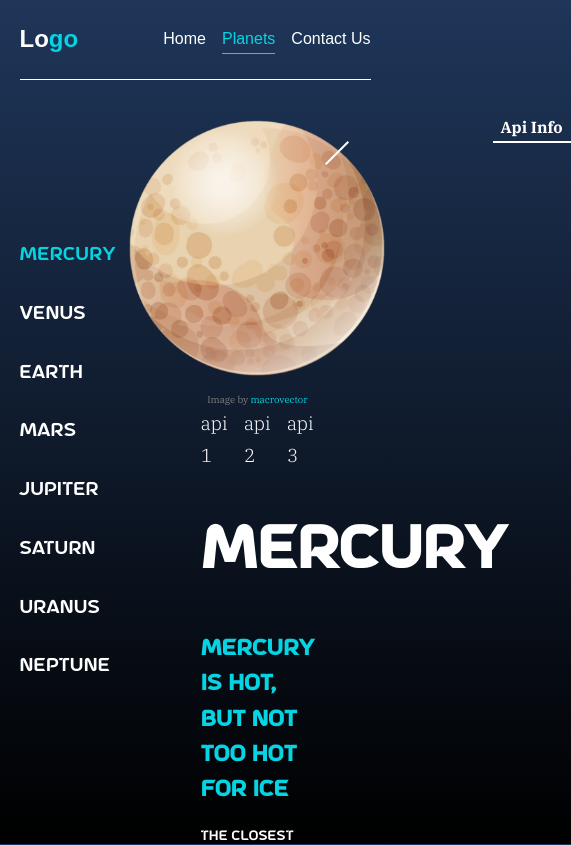
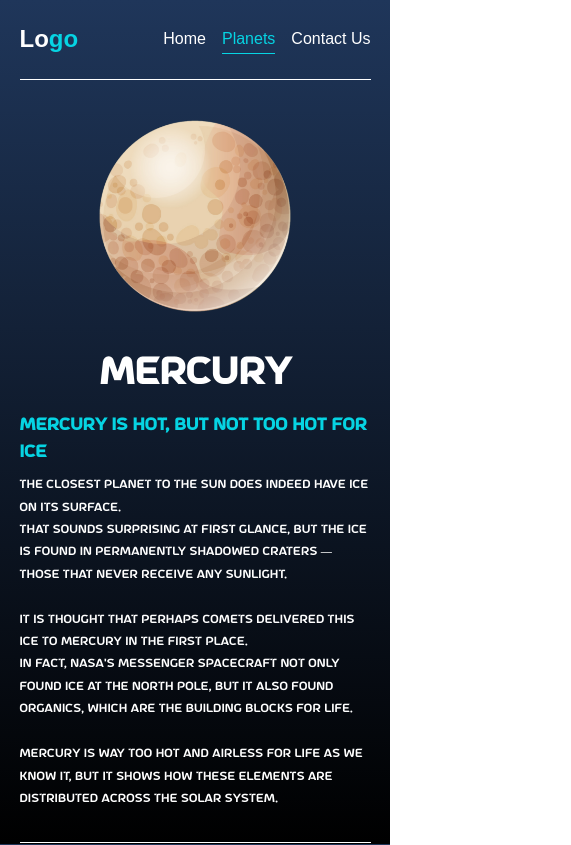
Before and after one commit to knutcode/hostoppgave, a React (Create React App) app: page /#/planets in a window 390 px wide. Shown: the top 845 px of the page, 571 px wide, since content can reach past the window. Built offline with nearby package versions, Linux system fonts and the light colour scheme.

Commit message:
media query

```diff
--- a/src/pages/planetsPage/components/earth/Earth.jsx
+++ b/src/pages/planetsPage/components/earth/Earth.jsx
@@ -10,12 +10,9 @@ const Earth = () => {
 					<s.Planet>
 						<s.Img src={EARTH} alt="earth" />
 
-						<s.Api_Info>Api Info</s.Api_Info>
+						<s.Api_Info_Absolute>Api Info</s.Api_Info_Absolute>
 						<s.Angled_Line />
 					</s.Planet>
-					<a href="https://www.freepik.com/free-vector/sun-moon-mercury-venus-earth-mars-jupiter-saturn-uranus-neptun-colorful-planets-set_13768792.htm#query=planets&position=23&from_view=keyword">
-						Image by <span>macrovector</span>
-					</a>
 				</s.Planet_Container>
 
 				<s.Info_Container>
--- a/src/pages/planetsPage/components/jupiter/Jupiter.jsx
+++ b/src/pages/planetsPage/components/jupiter/Jupiter.jsx
@@ -10,12 +10,9 @@ const Jupiter = () => {
 					<s.Planet>
 						<s.Img src={JUPITER} alt="jupiter" />
 
-						<s.Api_Info>Api Info</s.Api_Info>
+						<s.Api_Info_Absolute>Api Info</s.Api_Info_Absolute>
 						<s.Angled_Line />
 					</s.Planet>
-					<a href="https://www.freepik.com/free-vector/sun-moon-mercury-venus-earth-mars-jupiter-saturn-uranus-neptun-colorful-planets-set_13768792.htm#query=planets&position=23&from_view=keyword">
-						Image by <span>macrovector</span>
-					</a>
 				</s.Planet_Container>
 
 				<s.Info_Container>
--- a/src/pages/planetsPage/components/mars/Mars.jsx
+++ b/src/pages/planetsPage/components/mars/Mars.jsx
@@ -10,12 +10,9 @@ const Mars = () => {
 					<s.Planet>
 						<s.Img src={MARS} alt="mars" />
 
-						<s.Api_Info>Api Info</s.Api_Info>
+						<s.Api_Info_Absolute>Api Info</s.Api_Info_Absolute>
 						<s.Angled_Line />
 					</s.Planet>
-					<a href="https://www.freepik.com/free-vector/sun-moon-mercury-venus-earth-mars-jupiter-saturn-uranus-neptun-colorful-planets-set_13768792.htm#query=planets&position=23&from_view=keyword">
-						Image by <span>macrovector</span>
-					</a>
 				</s.Planet_Container>
 
 				<s.Info_Container>
--- a/src/pages/planetsPage/components/mercury/Mercury.jsx
+++ b/src/pages/planetsPage/components/mercury/Mercury.jsx
@@ -10,12 +10,9 @@ const Mercury = () => {
 					<s.Planet>
 						<s.Img src={MERCURY} alt="mercury" />
 
-						<s.Api_Info>Api Info</s.Api_Info>
+						<s.Api_Info_Absolute>Api Info</s.Api_Info_Absolute>
 						<s.Angled_Line />
 					</s.Planet>
-					<a href="https://www.freepik.com/free-vector/sun-moon-mercury-venus-earth-mars-jupiter-saturn-uranus-neptun-colorful-planets-set_13768792.htm#query=planets&position=23&from_view=keyword">
-						Image by <span>macrovector</span>
-					</a>
 				</s.Planet_Container>
 
 				<s.Info_Container>
--- a/src/pages/planetsPage/components/neptune/Neptune.jsx
+++ b/src/pages/planetsPage/components/neptune/Neptune.jsx
@@ -10,12 +10,15 @@ const Neptune = () => {
 					<s.Planet>
 						<s.Img src={NEPTUNE} alt="neptune" />
 
-						<s.Api_Info>Api Info</s.Api_Info>
+						<s.Api_Info_Absolute>Api Info</s.Api_Info_Absolute>
 						<s.Angled_Line />
 					</s.Planet>
-					<a href="https://www.freepik.com/free-vector/sun-moon-mercury-venus-earth-mars-jupiter-saturn-uranus-neptun-colorful-planets-set_13768792.htm#query=planets&position=23&from_view=keyword">
-						Image by <span>macrovector</span>
-					</a>
+					<p>
+						Image by &nbsp;
+						<a href="https://www.freepik.com/free-vector/sun-moon-mercury-venus-earth-mars-jupiter-saturn-uranus-neptun-colorful-planets-set_13768792.htm#query=planets&position=23&from_view=keyword">
+							macrovector
+						</a>
+					</p>
 				</s.Planet_Container>
 
 				<s.Info_Container>
--- a/src/pages/planetsPage/components/saturn/Saturn.jsx
+++ b/src/pages/planetsPage/components/saturn/Saturn.jsx
@@ -10,12 +10,9 @@ const Saturn = () => {
 					<s.Planet>
 						<s.Img src={SATURN} alt="saturn" />
 
-						<s.Api_Info>Api Info</s.Api_Info>
+						<s.Api_Info_Absolute>Api Info</s.Api_Info_Absolute>
 						<s.Angled_Line />
 					</s.Planet>
-					<a href="https://www.freepik.com/free-vector/sun-moon-mercury-venus-earth-mars-jupiter-saturn-uranus-neptun-colorful-planets-set_13768792.htm#query=planets&position=23&from_view=keyword">
-						Image by <span>macrovector</span>
-					</a>
 				</s.Planet_Container>
 
 				<s.Info_Container>
--- a/src/pages/planetsPage/components/sideNavbar/style.js
+++ b/src/pages/planetsPage/components/sideNavbar/style.js
@@ -10,6 +10,10 @@ export const Side_Navbar = styled.nav`
 	margin-block: 2.5rem;
 	transform: translateY(-50%);
 	font-family: AstroSpace, sans-serif;
+
+	@media screen and (max-width: 600px) {
+		display: none;
+	}
 
 	/* Links in navbar */
 	& a {
--- a/src/pages/planetsPage/components/uranus/Uranus.jsx
+++ b/src/pages/planetsPage/components/uranus/Uranus.jsx
@@ -10,12 +10,9 @@ const Uranus = () => {
 					<s.Planet>
 						<s.Img src={URANUS} alt="uranus" />
 
-						<s.Api_Info>Api Info</s.Api_Info>
+						<s.Api_Info_Absolute>Api Info</s.Api_Info_Absolute>
 						<s.Angled_Line />
 					</s.Planet>
-					<a href="https://www.freepik.com/free-vector/sun-moon-mercury-venus-earth-mars-jupiter-saturn-uranus-neptun-colorful-planets-set_13768792.htm#query=planets&position=23&from_view=keyword">
-						Image by <span>macrovector</span>
-					</a>
 				</s.Planet_Container>
 
 				<s.Info_Container>
--- a/src/pages/planetsPage/components/venus/Venus.jsx
+++ b/src/pages/planetsPage/components/venus/Venus.jsx
@@ -10,20 +10,17 @@ const Venus = () => {
 					<s.Planet>
 						<s.Img src={VENUS} alt="venus" />
 
-						<s.Api_Info>Api Info</s.Api_Info>
+						<s.Api_Info_Absolute>Api Info</s.Api_Info_Absolute>
 						<s.Angled_Line />
 					</s.Planet>
-					<a href="https://www.freepik.com/free-vector/sun-moon-mercury-venus-earth-mars-jupiter-saturn-uranus-neptun-colorful-planets-set_13768792.htm#query=planets&position=23&from_view=keyword">
-						Image by <span>macrovector</span>
-					</a>
 				</s.Planet_Container>
 
 				<s.Info_Container>
 					<s.Info_Container_Div>
 						<s.Api_Links>
-							<s.Api_Link>api 1</s.Api_Link>
-							<s.Api_Link>api 2</s.Api_Link>
-							<s.Api_Link>api 3</s.Api_Link>
+							<s.Api_Link>Temperature</s.Api_Link>
+							<s.Api_Link>Distance(Earth)</s.Api_Link>
+							<s.Api_Link>Mass</s.Api_Link>
 						</s.Api_Links>
 						<s.Planet_Name>VENUS</s.Planet_Name>
 						<s.Info_Headline>
--- a/src/pages/planetsPage/style.js
+++ b/src/pages/planetsPage/style.js
@@ -9,6 +9,10 @@ export const Section = styled.section`
 		align-items: center;
 		flex-direction: column;
 		padding-top: 5rem;
+	}
+
+	@media screen and (max-width: 600px) {
+		margin: 0;
 	}
 `;
 
@@ -25,11 +29,12 @@ export const Planet_Container = styled.div`
 	justify-content: center;
 	align-items: center;
 
-	& a {
+	& p {
 		font-size: 0.6rem;
+		font-family: sans-serif;
 		color: grey;
 
-		& span {
+		& a {
 			color: var(--color-primary);
 
 			&:hover {
@@ -51,6 +56,10 @@ export const Planet = styled.div`
 		width: 16rem;
 		margin-top: 2.5rem;
 	}
+
+	@media screen and (max-width: 600px) {
+		width: 12rem;
+	}
 `;
 
 export const Img = styled.img`
@@ -58,13 +67,21 @@ export const Img = styled.img`
 	margin: auto;
 `;
 
-export const Api_Info = styled.h4`
+export const Api_Info_Absolute = styled.h4`
 	border-bottom: 2px solid var(--color-white);
 	position: absolute;
 	left: 22.7rem;
 	top: -0.4rem;
 	padding-inline: 0.5rem;
 	width: max-content;
+
+	@media screen and (max-width: 1300px) {
+		left: 15.6rem;
+	}
+
+	@media screen and (max-width: 600px) {
+		display: none;
+	}
 `;
 
 export const Angled_Line = styled.div`
@@ -74,6 +91,15 @@ export const Angled_Line = styled.div`
 	right: 2rem;
 	top: 2rem;
 	transform: rotate(-45deg);
+
+	@media screen and (max-width: 1300px) {
+		right: 0rem;
+		top: 2rem;
+	}
+
+	@media screen and (max-width: 600px) {
+		display: none;
+	}
 `;
 
 ////////////////////////////////////////////////////////////////////////////////////////////
@@ -84,23 +110,37 @@ export const Angled_Line = styled.div`
 export const Info_Container = styled.div`
 	width: 50%;
 	display: flex;
+	margin-top: 5rem;
 	flex-direction: column;
 	justify-content: center;
 	align-items: center;
+
+	@media screen and (max-width: 1300px) {
+		width: 80%;
+		margin-top: 1rem;
+	}
+
+	@media screen and (max-width: 600px) {
+		width: 100%;
+		margin-top: 2rem;
+	}
 `;
 
 export const Info_Container_Div = styled.div`
-	max-width: 70%;
+	width: 80%;
 
 	@media screen and (max-width: 1300px) {
-		max-width: 100%;
+		width: 100%;
 	}
 `;
 
 export const Api_Links = styled.div`
 	display: flex;
 	gap: 1rem;
-	margin-bottom: 2rem;
+
+	@media screen and (max-width: 600px) {
+		display: none;
+	}
 `;
 
 export const Api_Link = styled.h3`
@@ -110,6 +150,11 @@ export const Api_Link = styled.h3`
 export const Planet_Name = styled.h1`
 	font-size: 3.5rem;
 	font-family: AstroSpace, sans-serif;
+
+	@media screen and (max-width: 600px) {
+		font-size: 2.2rem;
+		text-align: center;
+	}
 `;
 
 export const Info_Headline = styled.h2`
@@ -117,6 +162,11 @@ export const Info_Headline = styled.h2`
 	font-size: 1.3rem;
 	color: var(--color-primary);
 	font-family: AstroSpace, sans-serif;
+
+	@media screen and (max-width: 600px) {
+		font-size: 1rem;
+		margin-block: 0.5rem;
+	}
 `;
 
 export const Info_Text = styled.p`
@@ -125,6 +175,10 @@ export const Info_Text = styled.p`
 	font-weight: 300;
 	font-size: 0.8rem;
 	line-height: 2;
+
+	@media screen and (max-width: 600px) {
+		font-size: 0.7rem;
+	}
 `;
 
 export const Info_Container_Underline = styled.div`
@@ -133,6 +187,6 @@ export const Info_Container_Underline = styled.div`
 	border-bottom: 1px solid var(--color-white);
 
 	@media screen and (max-width: 1300px) {
-		margin-bottom: 5rem;
+		margin-bottom: 2rem;
 	}
 `;
```
